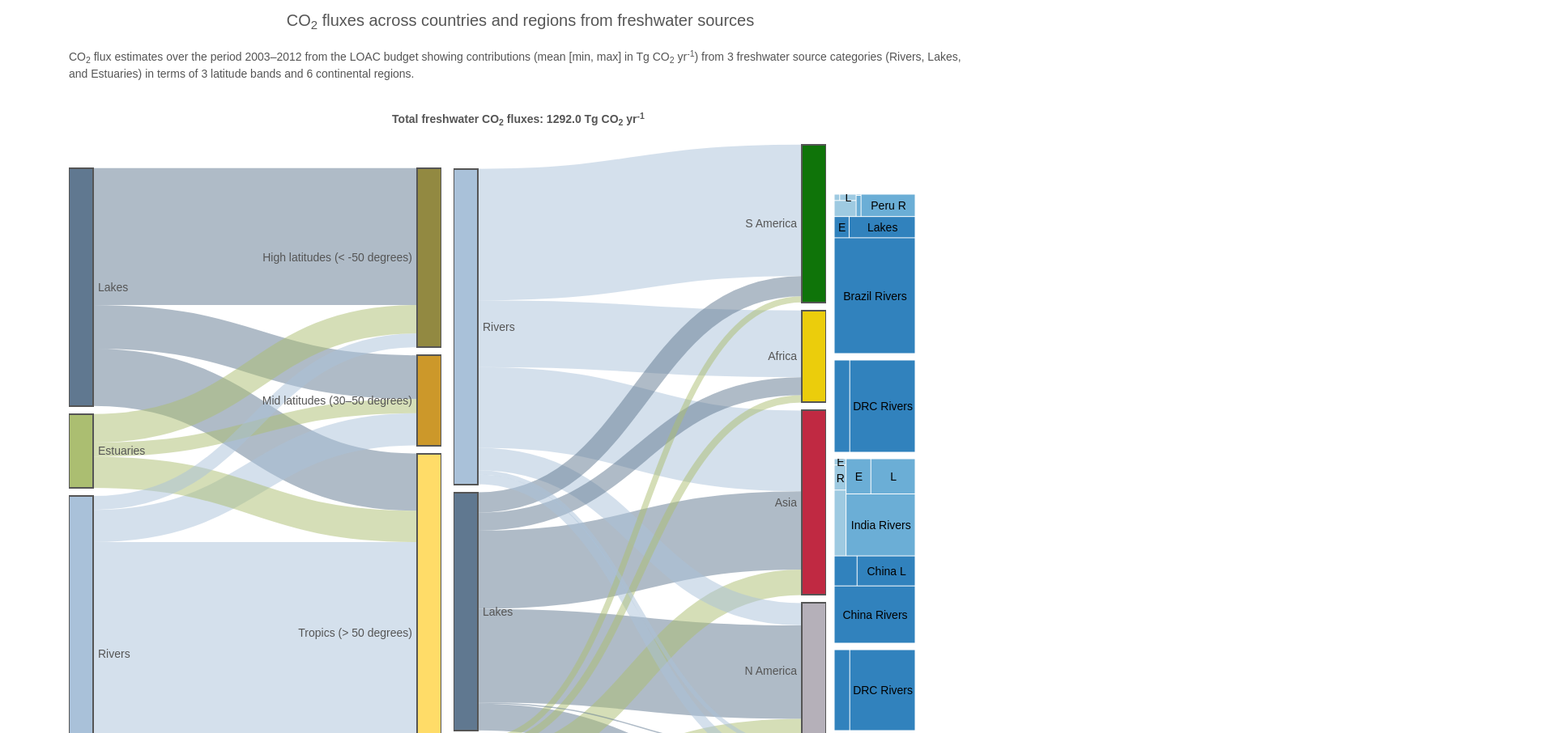
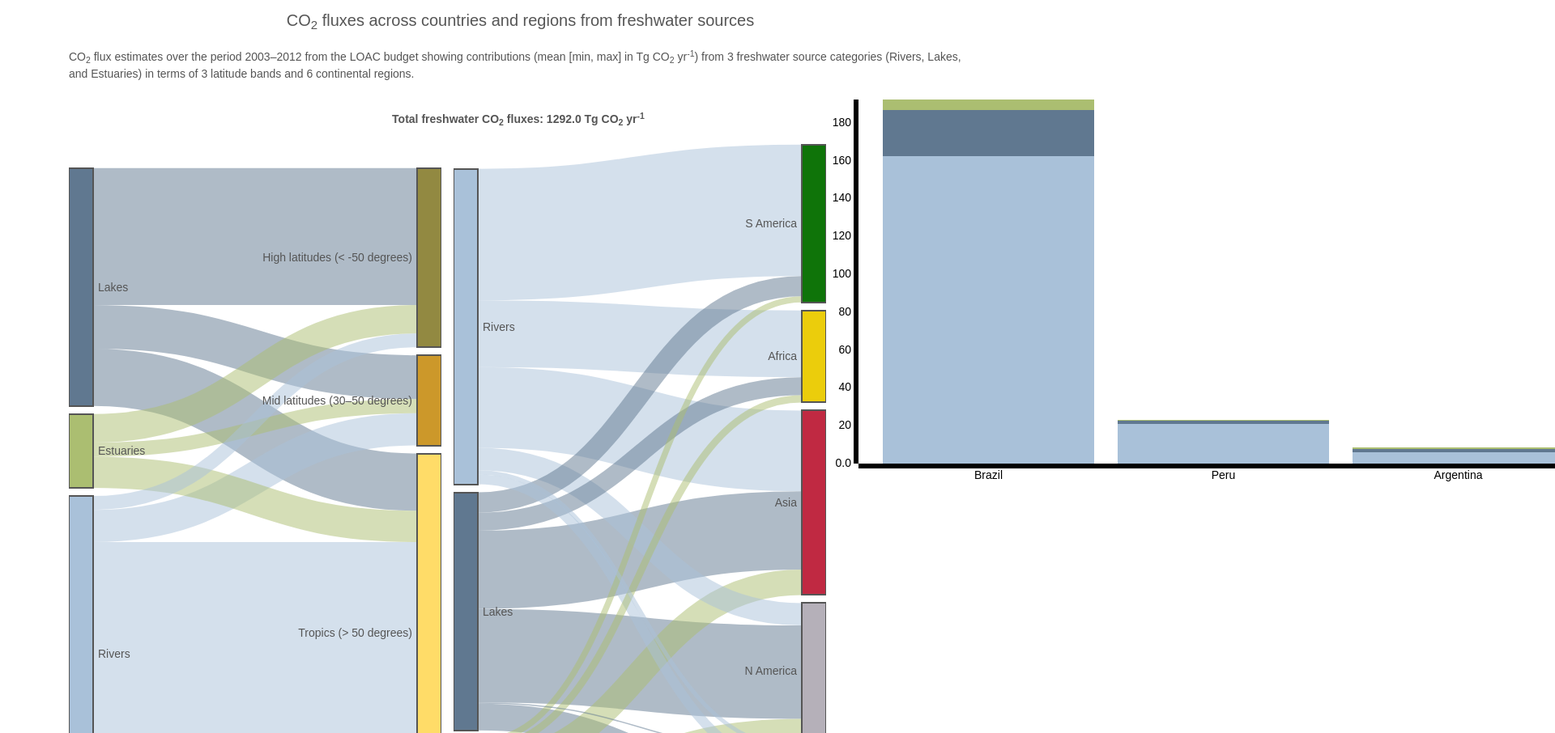
Before and after one commit to KatiRG/C-CASCADES, a plain HTML site: page index.html in a window 1280 px wide. Shown: the top 906 px of the page at 81% size, 1920 px wide, since content can reach past the window. Drawn offline with nearby package versions, Linux system fonts and the light colour scheme.

Commit message:
WIP: SAmer

```diff
--- /dev/null
+++ b/data/LOAC_budget_TgCyr181113_stackedbar_SAmer.csv
@@ -0,0 +1,4 @@
+country,rivers,lakes,estuaries
+Brazil,162.5,24.3,5.5
+Peru,21.0,1.8,0.1
+Argentina,6.1,1.8,0.6
--- a/index.html
+++ b/index.html
@@ -34,22 +34,22 @@
     	<div class="col-lg-5" id="chart2">sankey2</div>
     	<div class="col-lg-2">
     		<div class="row">
-    			<div id="treemap1"></div>
+    			<div id="stackedbar_SA"></div>
     		</div>
     		<div class="row">
-    			<div id="treemap2"></div>
+    			<div id="stackedbar_Africa"></div>
     		</div>
     		<div class="row">
-    			<div id="treemap3"></div>
+    			<div id="stackedbar_Asia"></div>
     		</div>
     		<div class="row">
-    			<div id="treemap4"></div>
+    			<div id="stackedbar_NAmer"></div>
     		</div>
     		<div class="row">
-    			<div id="treemap5"></div>
+    			<div id="stackedbar_Oceania"></div>
     		</div>
     		<div class="row">
-    			<div id="treemap6"></div>
+    			<div id="stackedbar_Europe"></div>
     		</div>
     	</div>
 	</div> <!-- ./row for charts -->
@@ -60,101 +60,156 @@
     <script>
 
     	//Read data
-        //var jsonFile = "data/test_3levels_co2.json";
-        // var jsonFile = "data/test_mean_3levels.json";
         var jsonFile1 = "data/LOAC_budget_TgCyr181113_sankey1.json";
         var jsonFile2 = "data/LOAC_budget_TgCyr181113_sankey2.json";
-        // var treemapFile1 = "data/party_asset.json";
-        var treemapFile1 = "data/treemap_africa.json";
 
         makeSankey("#chart1", jsonFile1, 1);
         makeSankey("#chart2", jsonFile2, 2);
 
-        makeTreemap("#treemap1", "data/treemap_samerica.json", 197);
-        makeTreemap("#treemap2", "data/treemap_africa.json", 114);
-        makeTreemap("#treemap3", "data/treemap_asia.json", 228);
-        makeTreemap("#treemap4", treemapFile1, 100);
-        makeTreemap("#treemap5", treemapFile1, 100);
-        makeTreemap("#treemap6", treemapFile1, 100);
+        makeStackedBar("#stackedbar_SA", "data/LOAC_budget_TgCyr181113_stackedbar_SAmer.csv", 134.28);
+        // makeStackedBar("#stackedbar_Africa", "data/LOAC_budget_TgCyr181113_stackedbar_Africa.csv", 114);
+        // makeStackedBar("#stackedbar_Asia", "data/LOAC_budget_TgCyr181113_stackedbar_Asia.csv", 228);
+        // makeStackedBar("#stackedbar_NAmer", "data/LOAC_budget_TgCyr181113_stackedbar_NAmer.csv", 100);
+        // makeStackedBar("#stackedbar_Oceania", "data/LOAC_budget_TgCyr181113_stackedbar_Oceania.csv", 100);
+        // makeStackedBar("#stackedbar_Europe", "data/LOAC_budget_TgCyr181113_stackedbar_Europe.csv", 100);
 
-        function makeTreemap(chart_id, jsonFile, h) {
+        function makeStackedBar(chart_id, fname, h) {
 
-        	var w = 100,
-		    //h = 100,
-		    x = d3.scale.linear().range([0, w]),
-		    y = d3.scale.linear().range([0, h]),
-		    color = d3.scale.category20c(),
-		    root,
-		    node;
 
-			var treemap = d3.layout.treemap()
-			    .round(false)
-			    .size([w, h])
-			    .sticky(true)
-			    .value(function(d) { return d.total; });
+
+
+    		var countryColour_dict = {
+	        	//S America
+	        	"Brazil": "#15a40d",
+	        	"Peru": "#7FAF1B",
+	        	"Argentina": "#C3FF68",
+	        	//Africa
+	        	"DRC": "#fff44f",
+	        	//Asia
+	        	"China": "#ED5E6D",
+	        	"India": "#9D6766",
+	        	"Iran": "#9F8088",
+	        	"Russia": "#E78084",
+	        	//N America
+	        	"Canada": "#b9aabd",
+	        	"US": "#cecbd1",
+	        	//Oceania
+	        	"Australia": "#60ffad",
+	        	//Europe
+	        	"Belgium": "#8f7e94",
+	        	"Sweden": "#F1D4AF"
+	        }
+
+	        var loacColour_dict = {
+	            //source
+	            "Lakes": "#607890",
+	            "Rivers": "#A9C1D9",
+	            "Estuaries": "#ABBE71"
+	      	};
+
+	    	var margin = {top: 20, right: 20, bottom: 30, left: 40},
+			    width = 960 - margin.left - margin.right,
+			    height = 500 - margin.top - margin.bottom;
+
+			var x = d3.scale.ordinal()
+			    .rangeRoundBands([0, width], .1);
+
+			var y = d3.scale.linear()
+			    .rangeRound([height, 0]);
+
+			var margin = {top: 20, right: 20, bottom: 30, left: 40},
+    			width = 960 - margin.left - margin.right,
+    			height = 500 - margin.top - margin.bottom;
+
+
+    		var color = d3.scale.ordinal()
+    				.range(["#A9C1D9",  "#607890",  "#ABBE71"]);
+
+	      	var xAxis = d3.svg.axis()
+			    .scale(x)
+			    .orient("bottom");
+
+			var yAxis = d3.svg.axis()
+			    .scale(y)
+			    .orient("left")
+			    .tickFormat(d3.format(".2s"));
 
 			var svg = d3.select(chart_id).append("div")
-			    .attr("class", "chart")
-			    .style("width", w + "px")
-			    .style("height", h + "px")
-			  .append("svg:svg")
-			    .attr("width", w)
-			    .attr("height", h)
-			  .append("svg:g")
-			    .attr("transform", "translate(.5,.5)");
+				.append("svg")
+			    .attr("width", width + margin.left + margin.right)
+			    .attr("height", height + margin.top + margin.bottom)
+			  .append("g")
+			    .attr("transform", "translate(" + margin.left + "," + margin.top + ")");
 
-			//d3.json("kinoko_takenoko.json", function(data) {
-			d3.json(jsonFile, function(data) {
-			  node = root = data;
-			  console.log(data);
-			  var nodes = treemap.nodes(root)
-			      .filter(function(d) {return !d.children; });
+			d3.csv(fname, function(error, data) {
+			  if (error) throw error;
 
-			  var cell = svg.selectAll("g")
-			      .data(nodes)
-			    .enter().append("svg:g")
-			      .attr("class", "cell")
-			      .attr("transform", function(d) { return "translate(" + d.x + "," + d.y + ")"; });
+			  color.domain(d3.keys(data[0]).filter(function(key) {
+			  	console.log("key: ", key)
+			  	return key !== "country"; }));
 
-			  cell.append("svg:rect")
-			      .attr("width", function(d) { return d.dx - 1; })
-			      .attr("height", function(d) { return d.dy - 1; })
-			      .style("fill", function(d) {return color(d.parent.name); });
+			  data.forEach(function(d) {
+			  	console.log("d: ", d)
+			    var country = d.country;
+			    var y0 = 0;
+			    d.flux = color.domain().map(function(name) {
+			    	return {country:country, loac: name, y0: y0, y1: y0 += +d[name]}; });
+			    d.total = d.flux[d.flux.length - 1].y1;
 
-			  cell.append("svg:text")
-			      .attr("x", function(d) { return d.dx / 2; })
-			      .attr("y", function(d) { return d.dy / 2; })
-			      .attr("dy", ".35em")
-			      .attr("text-anchor", "middle")
-			      .text(function(d) { return d.name; })
-			      .style("opacity", function(d) { d.w = this.getComputedTextLength(); return d.dx > d.w ? 1 : 0; });
-			});
+			  });
 
-			function size(d) {
-			  return d.size;
-			}
+			  data.sort(function(a, b) { return b.total - a.total; });
 
-			function total(d) {
-			  return d.total;
-			}
+			  x.domain(data.map(function(d) { return d.country; }));
+			  y.domain([0, d3.max(data, function(d) { return d.total; })]);
 
-			function building(d) {
-			  return d.building;
-			}
+			  svg.append("g")
+			      .attr("class", "x axis")
+			      .attr("transform", "translate(0," + height + ")")
+			      .call(xAxis);
 
-			function ground(d) {
-			  return d.ground;
-			}
+			  svg.append("g")
+			      .attr("class", "y axis")
+			      .call(yAxis)
+			    .append("text")
+			      .attr("transform", "rotate(-90)")
+			      .attr("y", 6)
+			      .attr("dy", ".71em")
+			      .style("text-anchor", "end");
 
-			function cash(d) {
-			  return d.cash;
-			}
+			  var country = svg.selectAll(".country")
+			      .data(data)
+			    .enter().append("g")
+			      .attr("class", "g")
+			      .attr("transform", function(d) { return "translate(" + "0" + ",0)"; });
 
-			function count(d) {
-			  return 1;
-			}
+			  country.selectAll("rect")
+			      .data(function(d) {
+			        return d.flux;
+			      })
+			    .enter().append("rect")
+			      .attr("width", x.rangeBand())
+			      .attr("y", function(d) { return y(d.y1); })
+			      .attr("x",function(d) {
+			      	  console.log("d.country: ", d.country)
+			      	  console.log("x d.country: ", x(d.country))
+			          return x(d.country)
+			        })
+			      .attr("height", function(d) { return y(d.y0) - y(d.y1); })
+			      .attr("class", function(d) {
+			      	console.log("class d: ", d)
 
-        } //.makeTreemap
+			      })
+			      .style("fill", function(d) { return color(d.loac); });
+
+
+
+
+			})
+
+
+
+        } //.makeStackedBar
 
         function makeSankey(chart_div, jsonFile, chartNum) {
 	         var margin = {
```
